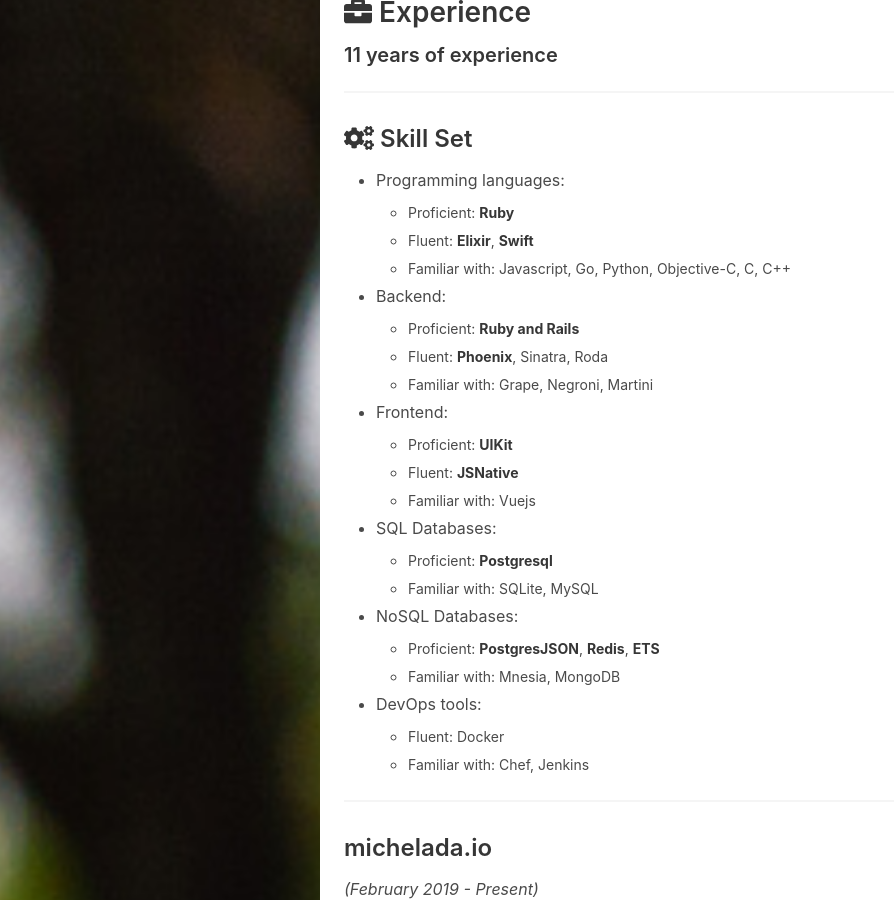
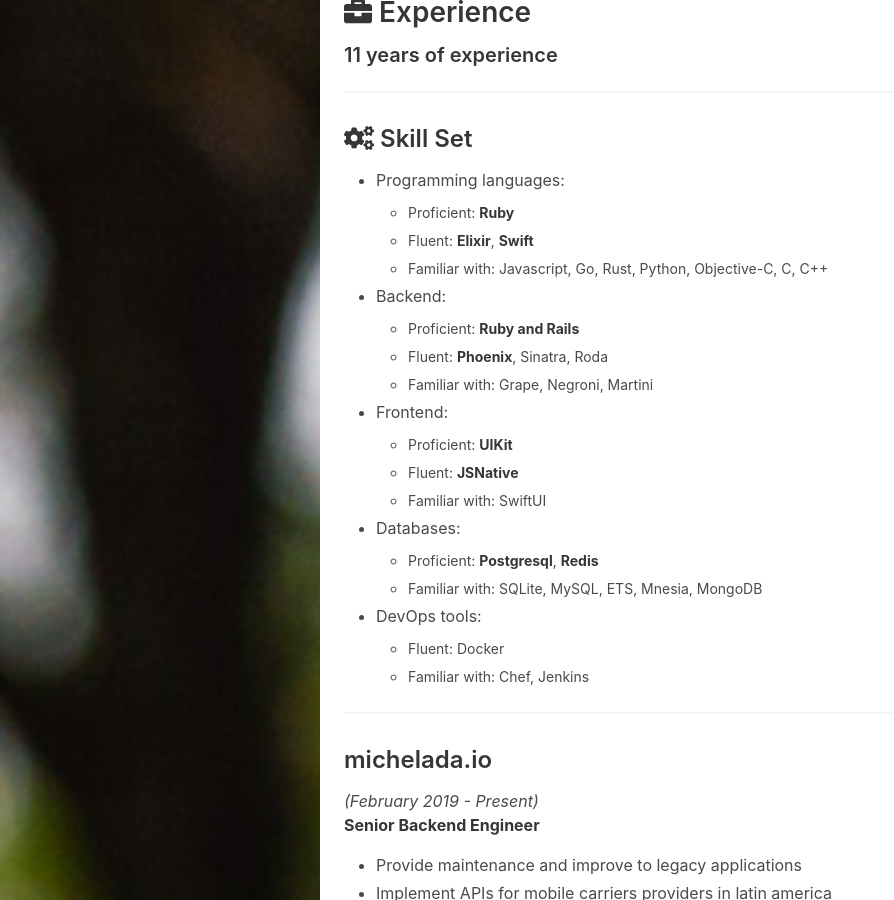
Before and after one commit to 3zcurdia/3zcurdia.github.io, a Jekyll site: the page built from resume.md, in a window 1280 px wide and 900 px high, scrolled down 369 px. Shown: the whole window, without its empty margins (0-894 px from the left). Built offline with Jekyll 4.4.1, drawn with Linux system fonts in a browser that asks for light colours; nearby versions of some CDN libraries; some of the changed text lies outside the part shown.

Commit message:
Update resume skills

```diff
--- a/resume.md
+++ b/resume.md
@@ -19,7 +19,7 @@
   * Programming languages:
     - <small>Proficient: **Ruby**</small>
     - <small>Fluent: **Elixir**, **Swift**</small>
-    - <small>Familiar with: Javascript, Go, Python, Objective-C, C, C++</small>
+    - <small>Familiar with: Javascript, Go, Rust, Python, Objective-C, C, C++</small>
   * Backend:
     - <small>Proficient: **Ruby and Rails**</small>
     - <small>Fluent: **Phoenix**, Sinatra, Roda</small>
@@ -27,13 +27,10 @@
   * Frontend:
     - <small>Proficient: **UIKit**</small>
     - <small>Fluent: **JSNative**</small>
-    - <small>Familiar with: Vuejs</small>
-  * SQL Databases:
-    - <small>Proficient: **Postgresql**</small>
-    - <small>Familiar with: SQLite, MySQL</small>
-  * NoSQL Databases:
-    - <small>Proficient: **PostgresJSON**, **Redis**, **ETS**</small>
-    - <small>Familiar with: Mnesia, MongoDB</small>
+    - <small>Familiar with: SwiftUI</small>
+  * Databases:
+    - <small>Proficient: **Postgresql**, **Redis**</small>
+    - <small>Familiar with: SQLite, MySQL, ETS, Mnesia, MongoDB</small>
   * DevOps tools:
     - <small>Fluent: Docker</small>
     - <small>Familiar with: Chef, Jenkins</small>
```
Also changed, not shown: other parts of resume.md (+1 -3 lines).
